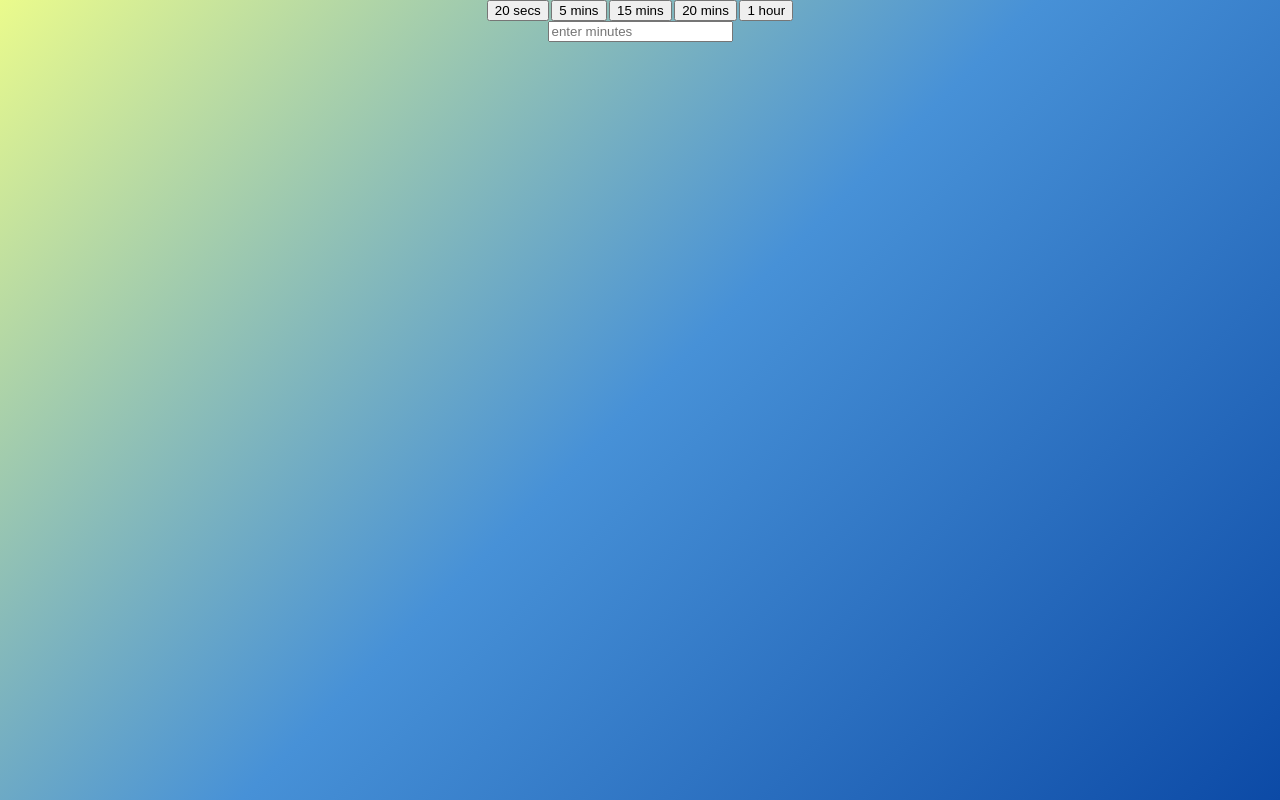
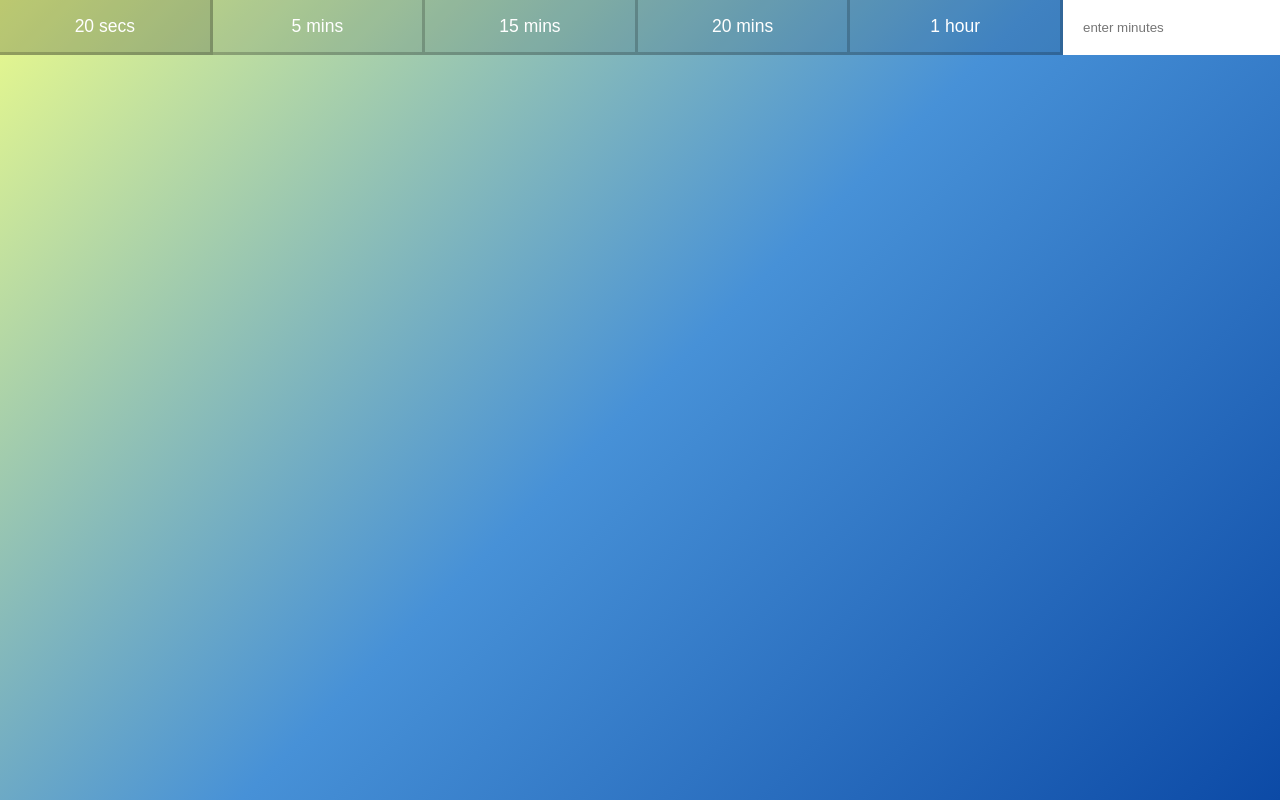
Before and after one commit to GenadiKozarev/countdown-timers, a plain HTML site: page index.html in a window 1280 px wide. Drawn offline with Linux system fonts and the light colour scheme; a web font is replaced by a local one.

Commit message:
styles the whole page

```diff
--- a/script.js
+++ b/script.js
@@ -49,6 +49,7 @@ buttons.forEach(button => button.addEventListener('click', startTimer));
 document.customForm.addEventListener('submit', function (e) {
     e.preventDefault();
     const mins = this.minutes.value;
-    timer(mins * 60);
+    const secs = mins * 60;
+    timer(secs);
     this.reset();
 });
--- a/style.css
+++ b/style.css
@@ -1,5 +1,5 @@
 html {
-    font-family: 'Inconsolata';
+    font-family: 'helvetica neue';
     font-size: 10px;
     box-sizing: border-box;
 }
@@ -16,3 +16,66 @@ body {
     height: 100vh;
     width: 100vw;
 }
+
+.timer {
+    display: flex;
+    flex-direction: column;
+    min-height: 100vh;
+}
+
+.timer-controls {
+    display: flex;
+}
+
+.timer-controls > * {
+    flex: 1;
+}
+
+.timer-controls form {
+    display: flex;
+    flex: 1;
+}
+
+.timer-controls input {
+    flex: 1;
+    border: 0;
+    padding: 2rem;
+}
+
+.timer-button {
+    background: none;
+    border: 0;
+    cursor: pointer;
+    color: #fff;
+    font-size: 1.75rem;
+    background: #0000001a;
+    border-bottom: 0.3rem solid #00000033;
+    border-right: 0.3rem solid #00000033;
+    padding: 1rem;
+}
+
+.timer-button:hover,
+.timer-button:focus {
+    background: #00000033;
+    outline: 0;
+}
+
+.display {
+    display: flex;
+    flex-direction: column;
+    align-items: center;
+    justify-content: center;
+    flex: 1;
+}
+
+.display-time-left {
+    font-size: 20rem;
+    margin: 0;
+    color: #ffffff;
+    text-shadow: 0.4rem 0.4rem 0 #0000000d;
+}
+
+.display-end-time {
+    font-size: 4rem;
+    color: #ffffff92;
+}
```
